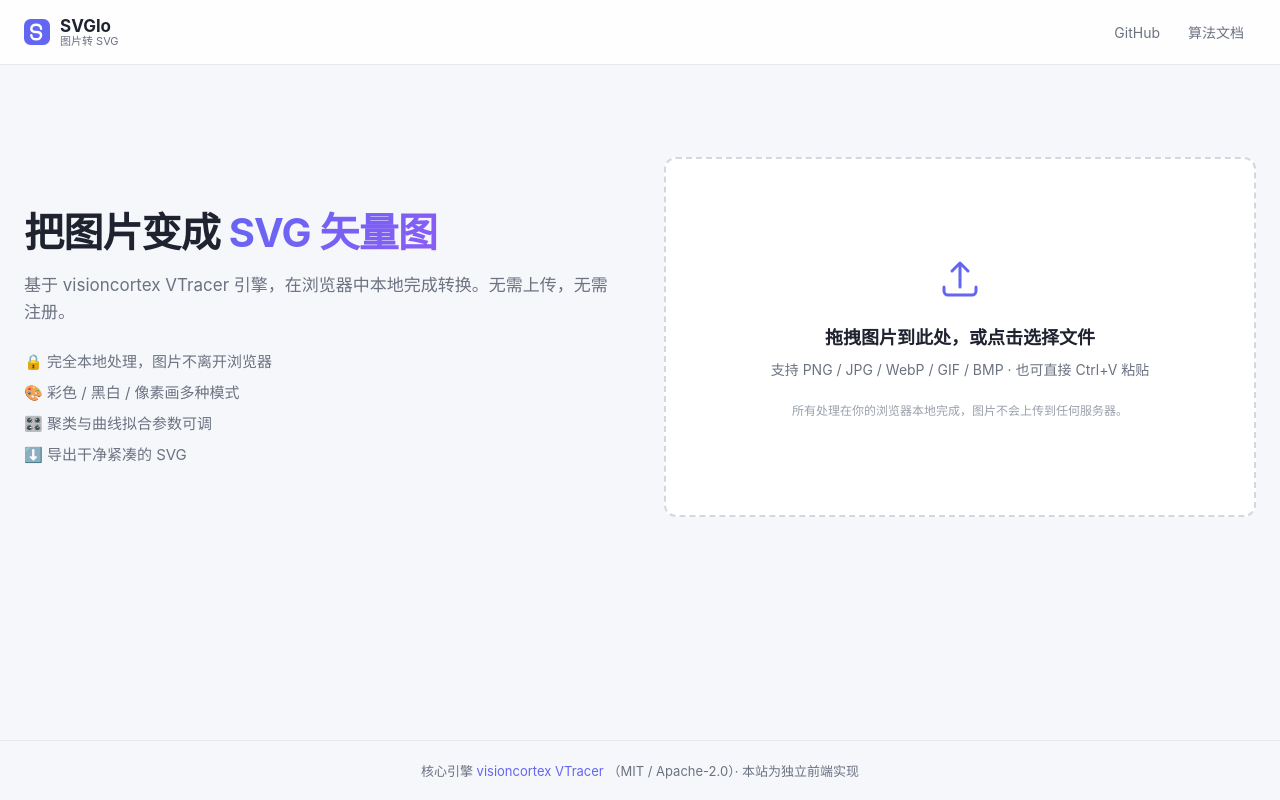
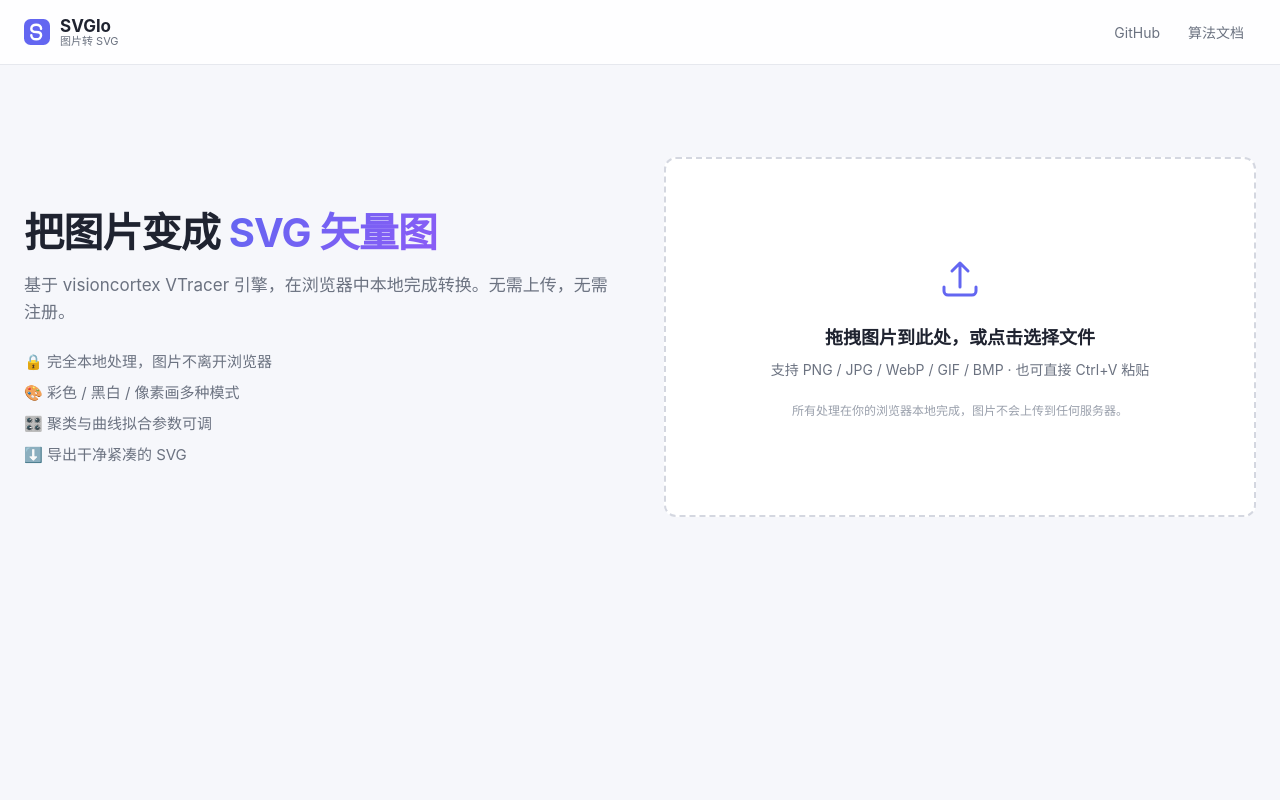
Before and after one commit to xuziyang/svglo, a React (Vite) app: page / in a window 1280 px wide. Built offline with nearby package versions, Linux system fonts and the light colour scheme.

Commit message:
移除页脚 VTracer 署名
UI 署名为自愿展示，MIT/Apache-2.0 不强制；wasm 包随附的 LICENSE
文件（vendor/）已满足分发时的许可保留义务。

```diff
--- a/src/App.tsx
+++ b/src/App.tsx
@@ -178,16 +178,6 @@ export default function App() {
           </div>
         )}
       </main>
-
-      <footer className="footer">
-        <span>
-          核心引擎{' '}
-          <a href="https://github.com/visioncortex/vtracer" target="_blank" rel="noreferrer">
-            visioncortex VTracer
-          </a>{' '}
-          （MIT / Apache-2.0）· 本站为独立前端实现
-        </span>
-      </footer>
     </div>
   );
 }
--- a/src/index.css
+++ b/src/index.css
@@ -528,18 +528,6 @@ a:hover {
   background: var(--surface-2);
 }
 
-/* ---------- Footer ---------- */
-.footer {
-  border-top: 1px solid var(--border);
-  padding: 20px 24px;
-  text-align: center;
-  font-size: 13px;
-  color: var(--text-muted);
-  max-width: 1400px;
-  margin: 0 auto;
-  width: 100%;
-}
-
 /* ---------- Responsive ---------- */
 @media (max-width: 960px) {
   .hero {
```
